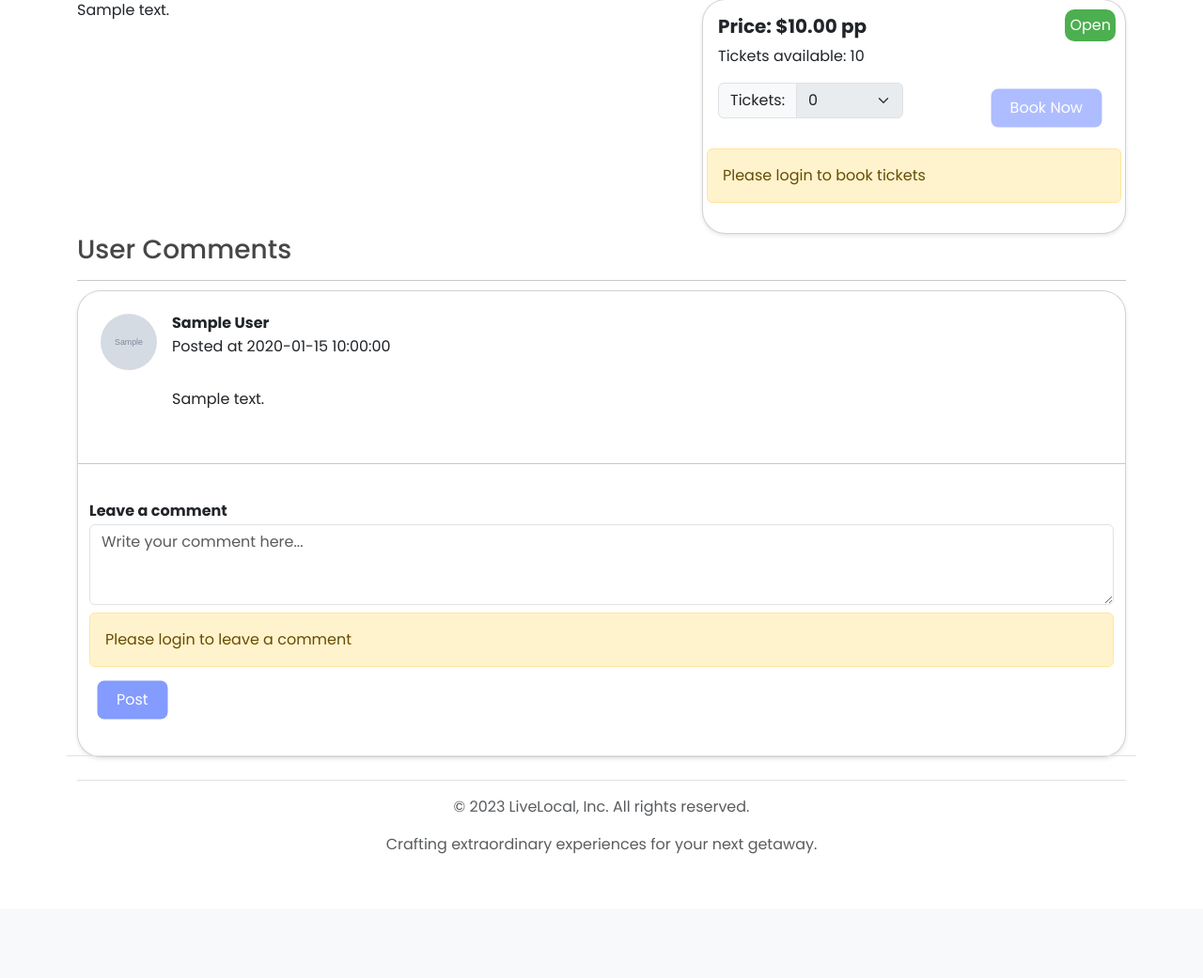
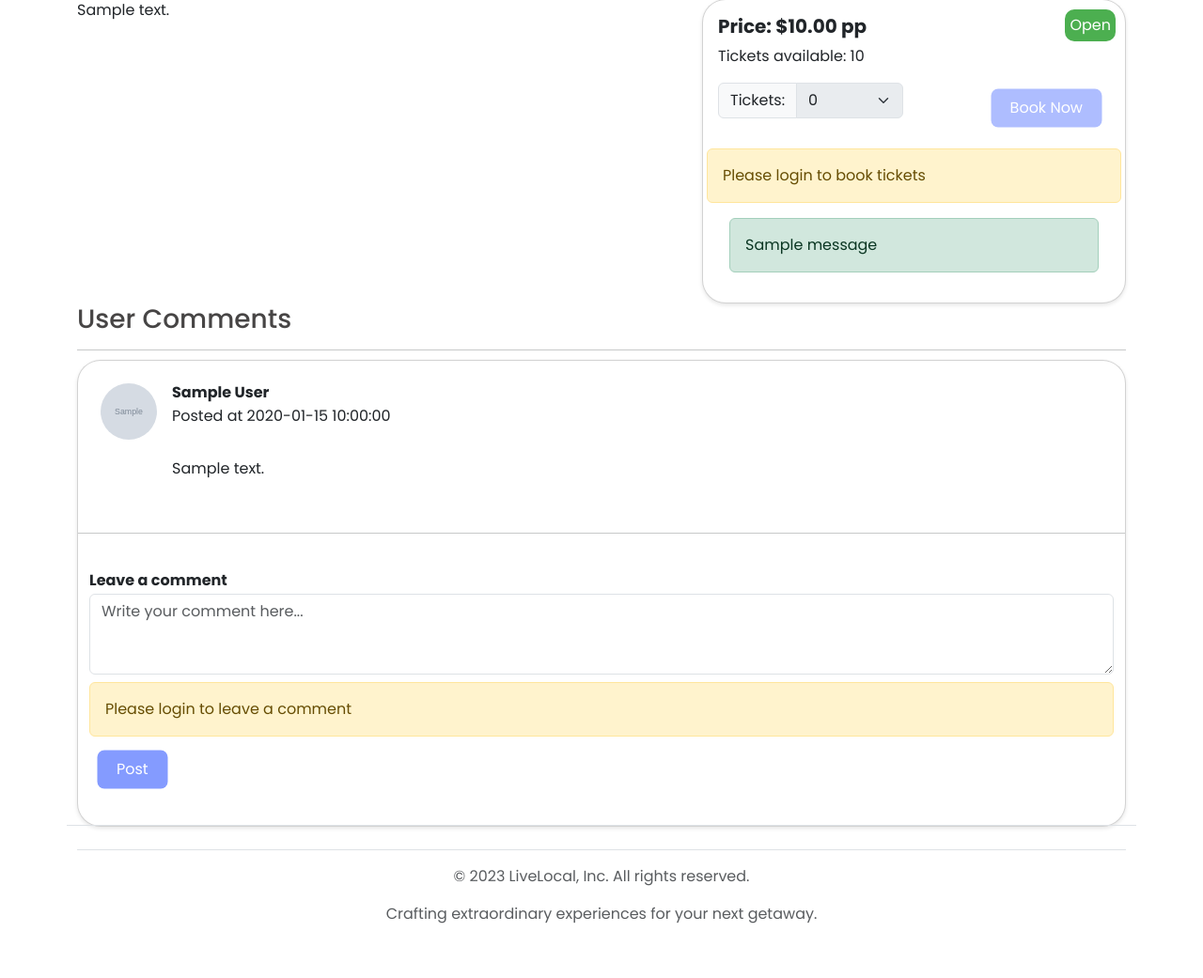
Before and after one commit to marnierogers/livelocal-webapp-backend, a Flask app: page /experiences/1 in a window 1280 px wide. Shown: the part 575-1616 px from the top of the page at 94% size. Before the commit the page ends 1484 px from the top, so only its background shows below. Run offline with Flask 3, Linux system fonts and the light colour scheme; tables that the repository leaves empty hold one stand-in row (values such as "Sample post"); grey boxes marked "Sample" are stand-in pictures; one stand-in notice (Sample message) is shown; some libraries are stand-ins or nearby versions.

Commit message:
Added success flash message when tickets purchased

```diff
--- a/website/experiences.py
+++ b/website/experiences.py
@@ -8,6 +8,7 @@ from flask_login import login_required, current_user
 from sqlalchemy.orm import joinedload
 from datetime import datetime
 from .models import User
+from flask import session
 
 
 
@@ -242,11 +243,11 @@ def process_ticket_selection(experience_id):
     # Get the experience based on the experience ID
     experience = Experience.query.get(experience_id)
 
-    # Check if the selected number of tickets is valid
-    if ticket_qty > experience.ticket_qty:
-        flash('Invalid ticket quantity selected.')
-        # Redirect to an appropriate route
-        return redirect(url_for('your_experiences_route'))
+    # # Check if the selected number of tickets is valid
+    # if ticket_qty > experience.ticket_qty:
+    #     flash('Invalid ticket quantity selected.')
+    #     # Redirect to an appropriate route
+    #     return redirect(url_for('your_experiences_route'))
 
     # Update ticket quantity in the experience
     experience.ticket_qty -= ticket_qty
@@ -267,4 +268,11 @@ def process_ticket_selection(experience_id):
     db.session.add(booking)
     db.session.commit()
 
+   # Determine the message for singular or plural tickets
+    message = "tickets" if ticket_qty > 1 else "ticket"
+
+    # Set a flash message with the experience ID
+    flash(
+        f"Success! You've purchased {ticket_qty} {message}. Your booking ID is {booking.booking_id}.", 'success')
+
     return render_template('experiences/show.html', experience=experience, form=ticket_selector_form)
--- a/website/templates/experiences/show.html
+++ b/website/templates/experiences/show.html
@@ -125,20 +125,33 @@
                                             current_user.is_authenticated or experience.status !='Open' %} disabled {% endif %}>
                                             Book Now
                                         </button>
+
                                     </div>
                                 </div>
                             </form>
                             <div id="loginMessage" class="alert alert-warning">
                                 Please login to book tickets
                             </div>
+
+                            <!-- Success ticket purchased flashed message -->
+
+                            <div>{% with messages = get_flashed_messages(with_categories=true) %}
+                            {% if messages %}
+                            <div class="container">
+                                {% for category, message in messages %}
+                                <div class="alert alert-{{ category }}">
+                                    {{ message }}
+                                </div>
+                                {% endfor %}
+                            </div>
+                            {% endif %}
+                            {% endwith %}
+                            </div>
+
                         </div>
                     </div>
                 </div>
             </div>
-
-
-
-
 
             <!-- Comment section header -->
             <div class="container wrapper">
@@ -203,14 +216,7 @@
                 </div>
             </div>
 
-
-
-
-
-
-
-
-        </div>
+            </div>
         </div>
     </div>
 
@@ -265,15 +271,6 @@
         });
     </script>
 
-    <!--- Test script to see if Form is being submitted -->
-    <script>
-        document.querySelector('form').addEventListener('submit', function (e) {
-            e.preventDefault();
-            console.log('Form submitted with data:', new FormData(this));
-            this.submit();
-        });
-    </script>
-
 
 </main>
 {% endblock %}
```
Also changed, not shown: website/static/js/ticket_purchase.js (added, +13 -0 lines), instance/livelocaldb.sqlite.
